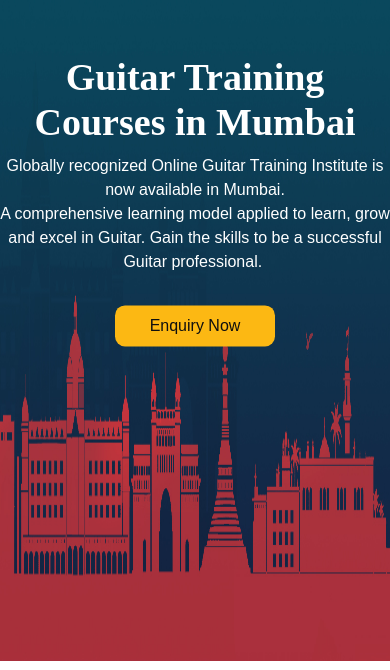
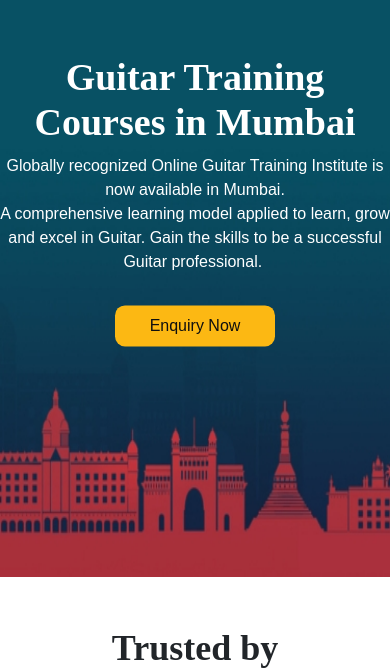
Before and after one commit to SANSKARTZAR/spardhalead, a Next.js app: page / in a window 390 px wide. Shown: the part 183-853 px from the top of the page. Built offline with nearby package versions, Linux system fonts and the light colour scheme.

Commit message:
newbanner

```diff
--- a/src/app/globals.css
+++ b/src/app/globals.css
@@ -365,6 +365,14 @@ hr {
 
 @media(max-width:768px) {
 
+    .Herrobannerspardha {
+        background: url(../app/assets/images/background/mumbai-hero-banner-mobile.jpg);
+        background-repeat: no-repeat;
+        background-size: 100% 100%;
+        width: 100%;
+        height: 90vh;
+
+    }
     .herobanner-title {
         font-size: 38px;
     }
```
Also changed, not shown: src/app/assets/images/background/mumbai-hero-banner-mobile.jpg (added).
